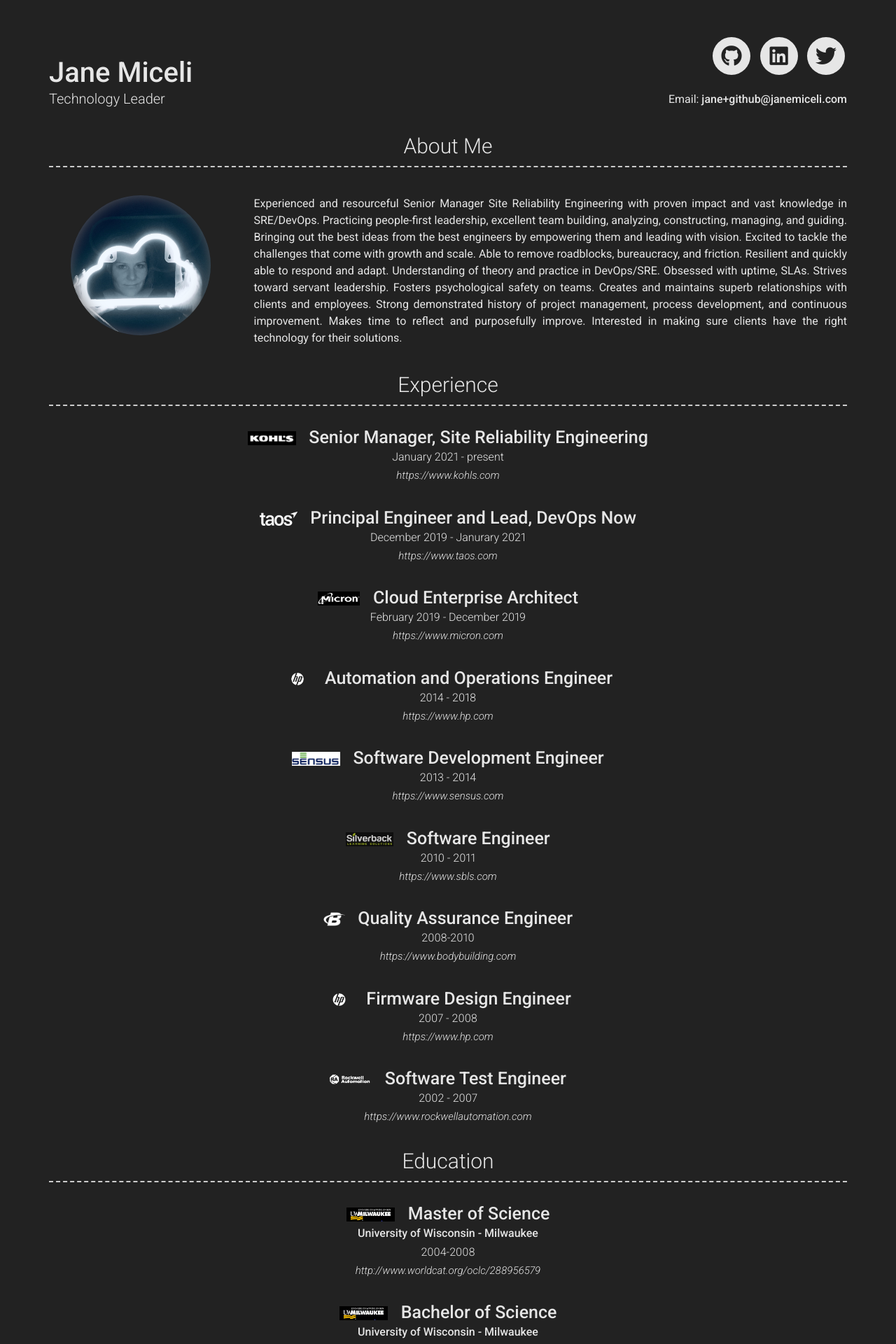
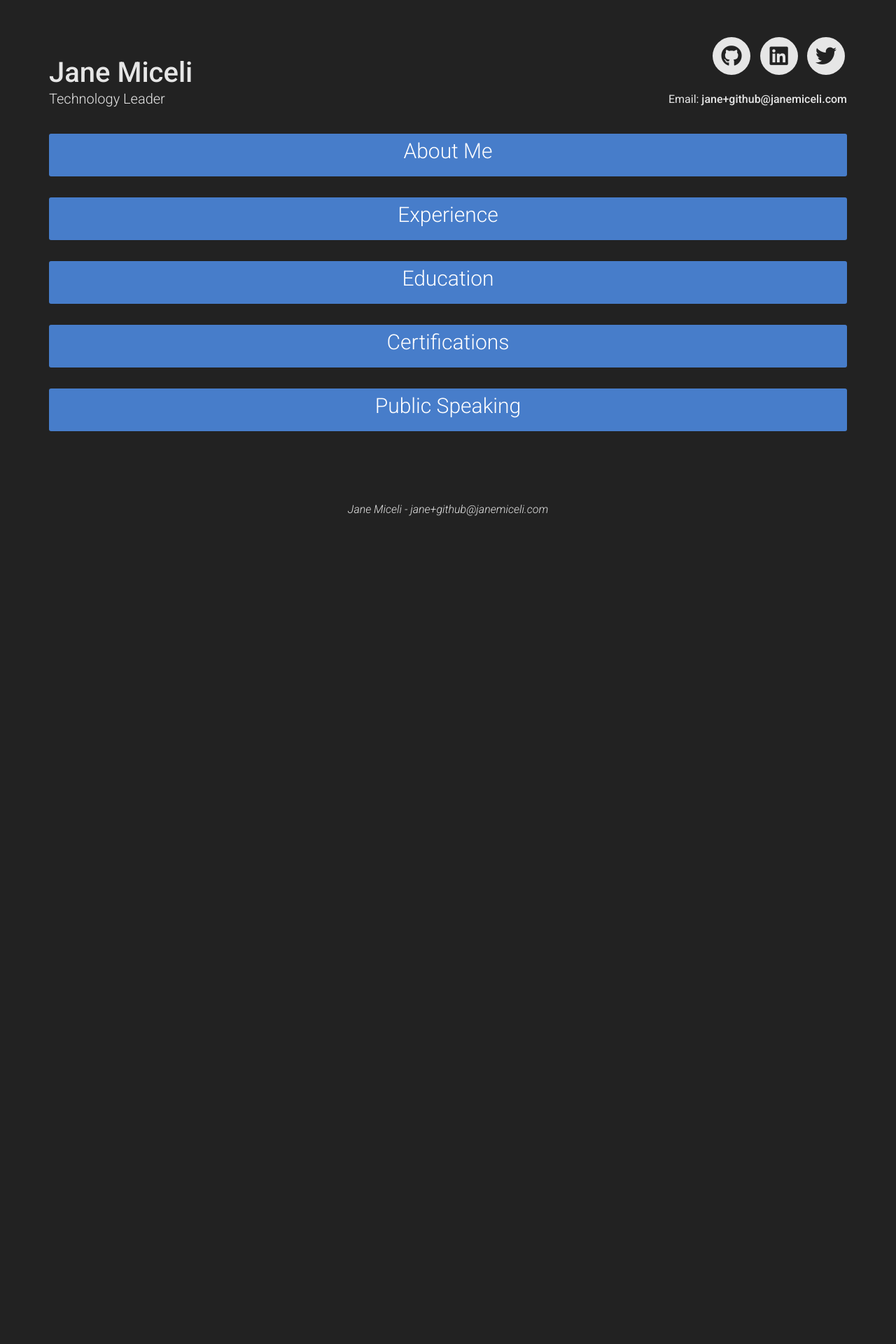
Before and after one commit to stdonexus/janemiceli.github.io, a Jekyll site: the page built from index.md, in a window 1280 px wide. Shown: the top 1920 px of the page at 70% size. Built offline with Jekyll 4.4.1, drawn with Linux system fonts in a browser that asks for light colours; nearby versions of some CDN libraries; after the commit the page ends 900 px from its top, so only the background shows below that; some of the changed text lies outside the part shown.

Commit message:
add collapseability in the UI, and a public speaking section

```diff
--- a/_config.yml
+++ b/_config.yml
@@ -250,6 +250,14 @@ content:
       #  Short institution or course description (optional)
       #description: | # this will include new lines to allow paragraphs
       #  Description of qualification
+  - title: Public Speaking
+    layout: list
+    content:
+    - layout: top-middle
+      title: DefCon
+      sub_title: Security Battle Wounds from a Cloud SRE
+      caption: 2019
+      link: https://2019.cloud-village.org/#talks?janemiceli
 # Footer
 footer_show_references: false
 # references_title: References on request (Override references text)
--- a/_includes/about.html
+++ b/_includes/about.html
@@ -1,13 +1,15 @@
-<div class="container intro-container">
-  <h3>{{ site.about_title | default: "About Me" }}</h3>
-  <div class="row clearfix">
+<div class="container list-container">
+  <button type="button" class="collapsible"><h3>{{ site.about_title | default: "About Me" }}</h3></button>
+  <div class="content">
+   <div class="row clearfix">
     {%- if site.about_profile_image -%}
       <div class="col-xs-12 col-sm-4 col-md-3 no-print">
         <span class="profile-img" style="background-image: url({{ site.about_profile_image | relative_url }})"></span>
       </div>
     {%- endif -%}
-	<div class="{{ 'col-xs-12 ' }}{%- if site.about_profile_image -%}col-sm-8 col-md-9 col-print-12{%- endif -%}">
+	 <div class="{{ 'col-xs-12 ' }}{%- if site.about_profile_image -%}col-sm-8 col-md-9 col-print-12{%- endif -%}">
       {{ site.about_content | strip | markdownify }}
     </div>
+   </div>
   </div>
 </div>
--- a/_layouts/default.html
+++ b/_layouts/default.html
@@ -13,14 +13,14 @@
       {%- if jekyll.environment == 'production' and site.gtm -%}
         {%- include gtm_body.html -%}
       {%- endif -%}
-
       {%- include about.html -%}
-
       {%- if site.version == 2 -%}
         {% for section in site.content %}
           <div class="container {{ section.layout }}-container">
-            <h3>{{ section.title }}</h3>
-            {% include {{ section.layout | prepend: "section-" | append: ".html" }} content=section.content %}
+            <button type="button" class="collapsible"><h3>{{ section.title }}</h3></button>
+            <div class="content">
+             {% include {{ section.layout | prepend: "section-" | append: ".html" }} content=section.content %}
+            </div>
           </div>
         {% endfor %}
       {% else %}
@@ -33,6 +33,7 @@
   {% if site.darkmode == false %}
     <script src="{{ '/assets/js/index.js' | relative_url }}"></script>
   {% endif %}
+<script src="{{ '/assets/js/collapsible.js' | relative_url }}"></script>
 </body>
 
 </html>
--- /dev/null
+++ b/_sass/collapsible.scss
@@ -0,0 +1,17 @@
+.collapsible {
+  cursor: pointer;
+  width: 100%;
+  border: none;
+  text-align: middle;
+  outline: none;
+  font-size: 15px;
+}
+
+
+/* Style the collapsible content. Note: hidden by default */
+.content {
+  padding: 0 18px;
+  display: none;
+  overflow: hidden;
+  transition: max-height 0.2s ease-out;
+}
--- a/_sass/modern-resume-theme.scss
+++ b/_sass/modern-resume-theme.scss
@@ -3,6 +3,7 @@
 @import "type";
 @import "dark";
 @import "icons";
+@import "collapsible";
 
 .header-right p {
   margin-bottom: 3px;
--- a/_sass/type.scss
+++ b/_sass/type.scss
@@ -50,7 +50,6 @@ h3 {
   font-weight: 300;
   font-size: 3rem;
   text-align: center;
-  border-bottom: dashed 2px #CCCCCC;
   padding-bottom: 10px;
   margin-bottom:40px;
 
--- /dev/null
+++ b/assets/js/collapsible.js
@@ -0,0 +1,14 @@
+var coll = document.getElementsByClassName("collapsible");
+var i;
+
+for (i = 0; i < coll.length; i++) {
+  coll[i].addEventListener("click", function() {
+    this.classList.toggle("active");
+    var content = this.nextElementSibling;
+    if (content.style.display === "block") {
+      content.style.display = "none";
+    } else {
+      content.style.display = "block";
+    }
+  });
+}
```
